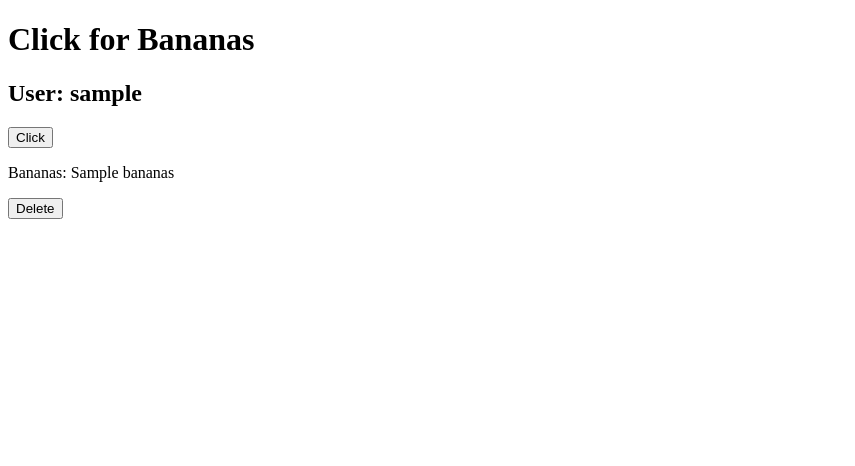
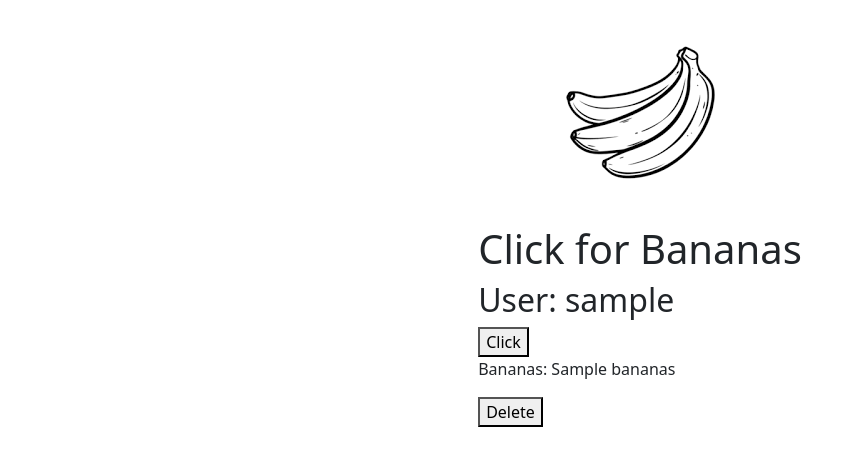
Before and after one commit to arandompiplup/accad6, a Flask app: template src/templates/app.html in a window 1280 px wide. Shown: the top 466 px of the page, without its empty margins (0-855 px from the left). Run offline with Flask 3, Linux system fonts and the light colour scheme; the template is opened without the code that fills it: most values are stand-ins (such as "Sample title", 1, 10 or a date in 2020).

Commit message:
added style to app

```diff
--- a/src/templates/app.html
+++ b/src/templates/app.html
@@ -4,8 +4,17 @@
     <meta charset="UTF-8" />
     <meta name="viewport" content="width=device-width, initial-scale=1.0" />
     <title>App</title>
+    <link href="https://cdn.jsdelivr.net/npm/bootstrap@5.3.3/dist/css/bootstrap.min.css" rel="stylesheet" integrity="sha384-QWTKZyjpPEjISv5WaRU9OFeRpok6YctnYmDr5pNlyT2bRjXh0JMhjY6hW+ALEwIH" crossorigin="anonymous">
   </head>
   <body>
+    <div class="container">
+        <div class="d-flex justify-content-center align-items-center" style="height: auto; width:auto;">
+            <div class="col-12 col-md-6" style="max-width:fit-content">
+                <img class="mx-auto" src="../images/banana.png" >
+            </div>
+        </div>
+        <div class="row justify-content-center align-items-center" style="height: auto;">
+            <div class="col-12 col-md-6" style="max-width:fit-content">
                 <h1>Click for Bananas</h1>
                 <h2>User: {{ username }}</h2>
                 <form method="POST">
@@ -15,5 +24,9 @@
                 <form action="delete-api"method="DELETE">
                     <button name="deleter">Delete</button>
                 </form>
+            </div>
+        </div>
+    </div>
+    <script src="https://cdn.jsdelivr.net/npm/bootstrap@5.3.3/dist/js/bootstrap.bundle.min.js" integrity="sha384-YvpcrYf0tY3lHB60NNkmXc5s9fDVZLESaAA55NDzOxhy9GkcIdslK1eN7N6jIeHz" crossorigin="anonymous"></script>
   </body>
 </html>
```
Also changed, not shown: README.md. Lines whose indentation alone changed are shown as unchanged.
